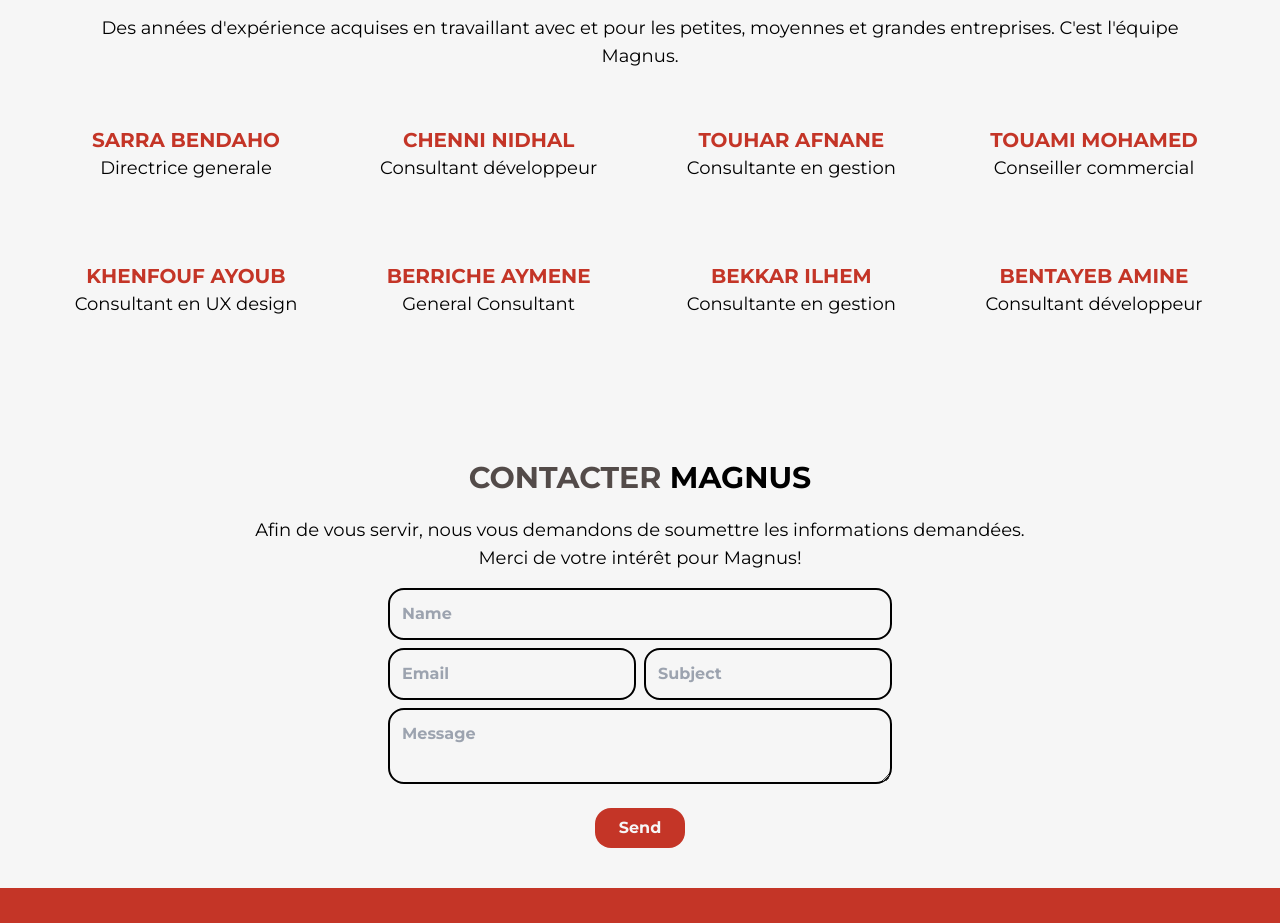
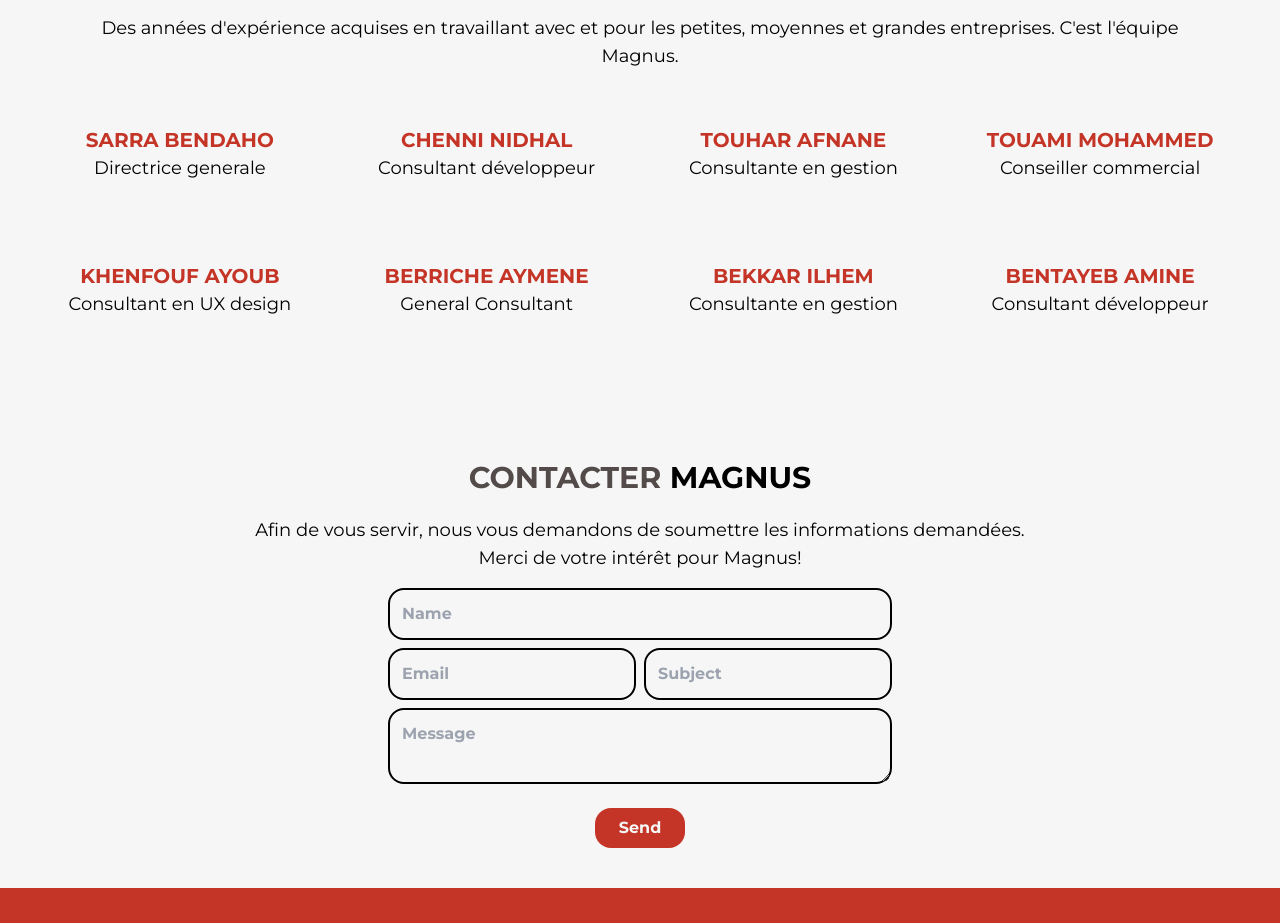
Before and after one commit to CHENNI-Nidhaleddine/MAGNUS-WEBSITE, a Next.js app: page / in a window 1280 px wide. Shown: the part 1500-2423 px from the top of the page. Built offline with nearby package versions, Linux system fonts and the light colour scheme; a web font is replaced by a local one.

Commit message:
mohammed

```diff
--- a/components/Team.jsx
+++ b/components/Team.jsx
@@ -21,7 +21,7 @@ export default function Team() {
                        <h2 className="text-lg flex items-center justify-center z-40 font-normal">Consultante en gestion </h2>
                    </div>
                    <div className="flex flex-col items-center justify-center">
-                       <h1 className="text-xl text-[#c43527] font-bold">TOUAMI MOHAMED</h1>
+                       <h1 className="text-xl text-[#c43527] font-bold">TOUAMI MOHAMMED</h1>
                        <h2 className="text-lg flex items-center justify-center z-40 font-normal">Conseiller commercial</h2>
                    </div>
                    <div className="flex flex-col items-center justify-center">
```
